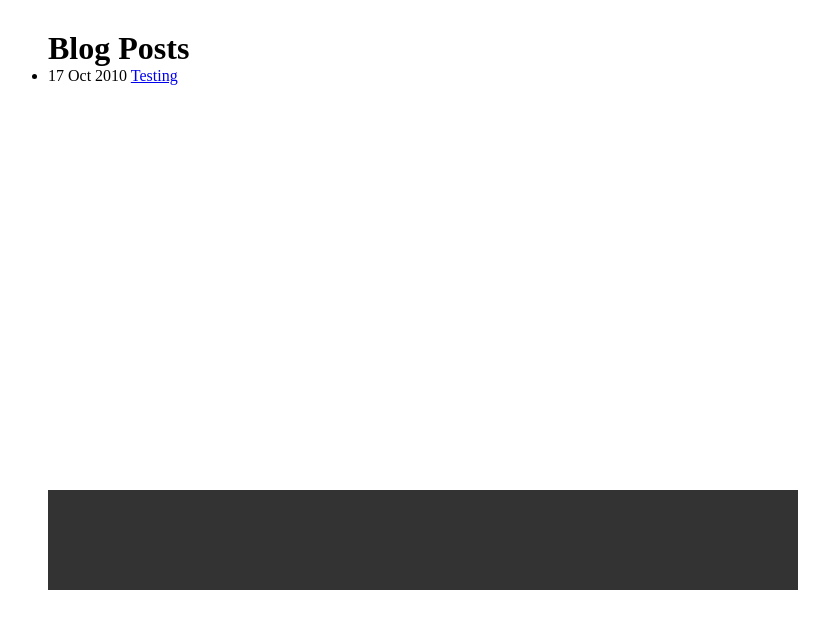
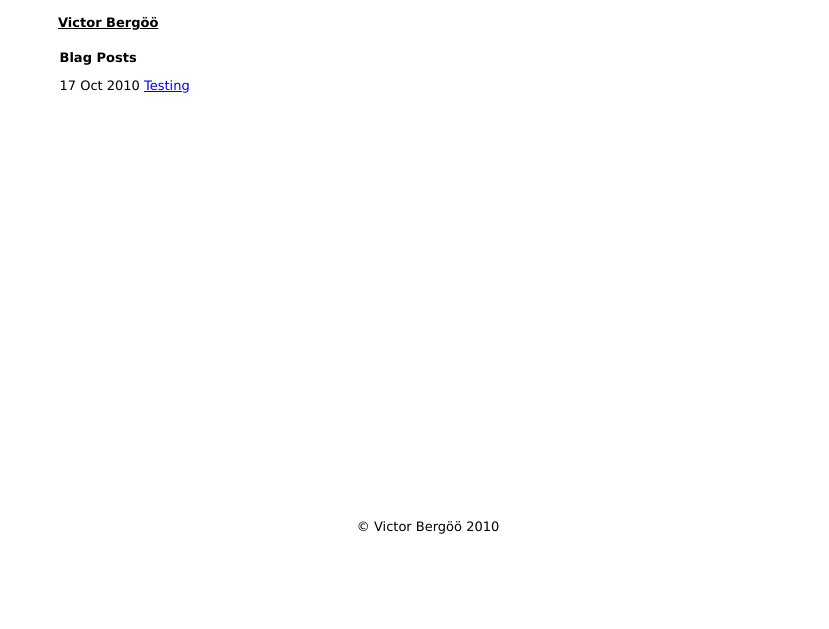
Before and after one commit to netfeed/netfeed.github.com, a Jekyll site: the page built from index.html, in a window 1280 px wide. Shown: the top 629 px of the page, without its empty margins (217-1046 px from the left). Built offline with Jekyll 4.4.1, drawn with Linux system fonts in a browser that asks for light colours.

Commit message:
so, some basic layout and stuff

```diff
--- a/_layouts/default.html
+++ b/_layouts/default.html
@@ -6,8 +6,8 @@
     <link rel="stylesheet" href="/css/default.css" />
   </head>
   <body>
-      <div id="head">
-
+      <div id="header">
+        <a href="/"><h1>Victor Berg&ouml;&ouml;</h1></a>
       </div>
 
       <div id="content">
@@ -17,7 +17,7 @@
       </div>
 
       <div id="footer">
-
+        <p id="copy">&copy; Victor Berg&ouml;&ouml; 2010</p>
       </div>
   </body>
 </htlm>
--- a/_layouts/post.html
+++ b/_layouts/post.html
@@ -1,5 +1,5 @@
 ---
-layout: post
+layout: default
 ---
 
 <div id="post">
--- a/css/default.css
+++ b/css/default.css
@@ -1,35 +1,61 @@
 * {
 	margin: 0;
 	padding: 0;
+	font-family: tohama, verdana, sans-serif;
+	font-size: small;
 }
 
 body {
-	width:750px;
-	margin:0 auto;
-	margin-top:30px;
+	width: 740px;
+	padding: 5px;
+	margin: 0 auto;
+	margin-top: 10px;
+}
+
+h1, h2, h3, h4, h5, h6 {
+	font-size: 100%;
 }
 
 #header {
-	width:750px;
-	height:150px;
-	background-color:#333333;
+	padding-left: 5px;
+	width: 750px;
 }
 
-#navigation {
-	width:750px;
-	height:40px;
+#header a {
+	color: black;
 }
 
-
 #content {
-	width:750px;
+	width:740px;
 	min-height:450px; /* for modern browsers */
 	height:auto !important; /* for modern browsers */
+	margin-top: 1em;
+	padding: 0.5em;
+}
+
+#posts {
+	margin: 0;
+	margin-top: 1em;
+	padding: 0 ;
+}
+
+#posts li {
+	list-style-type: none;
+}
+
+#post {
+	text-align: justify;
+}
+
+#post h1 {
+	margin-bottom: 1em;
 }
 
 #footer {
-	width:750px;
-	height:100px;
-	background-color:#333333;
-	margin-top:10px;
+	width: 750px;
+	margin-top: 1em;
 }
+
+#copy {
+	text-align: center;
+}
--- a/index.html
+++ b/index.html
@@ -3,8 +3,8 @@ layout: default
 title: Victor Berg&ouml;&ouml;
 ---
 
-<h1>Blog Posts</h1>
-<ul class="posts">
+<h1>Blag Posts</h1>
+<ul id="posts">
   {% for post in site.posts %}
     <li><span>{{ post.date | date_to_string }}</span> <a href="{{post.url }}">{{ post.title }}</a></li>
   {% endfor %}
```
Also changed, not shown: 2 other files.
